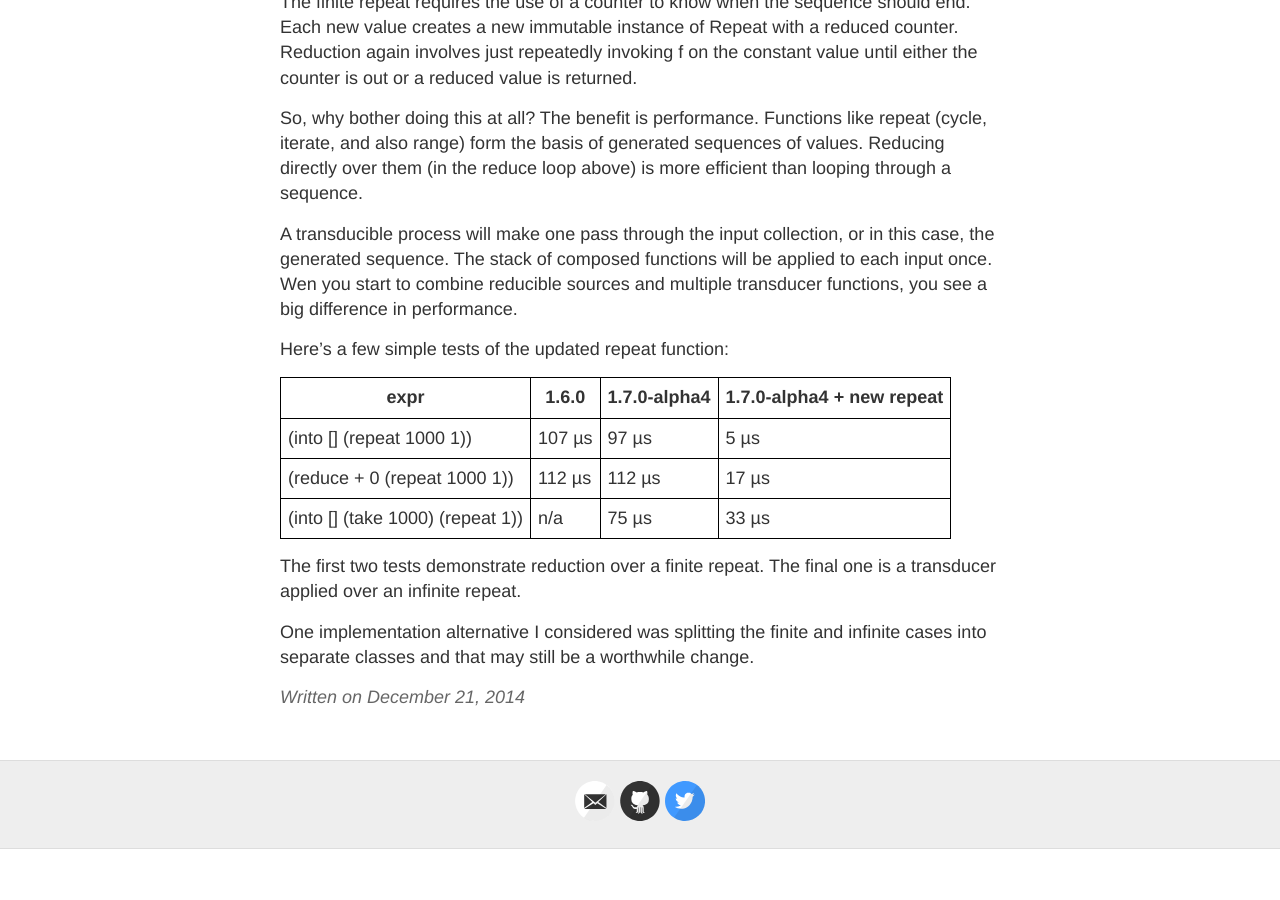
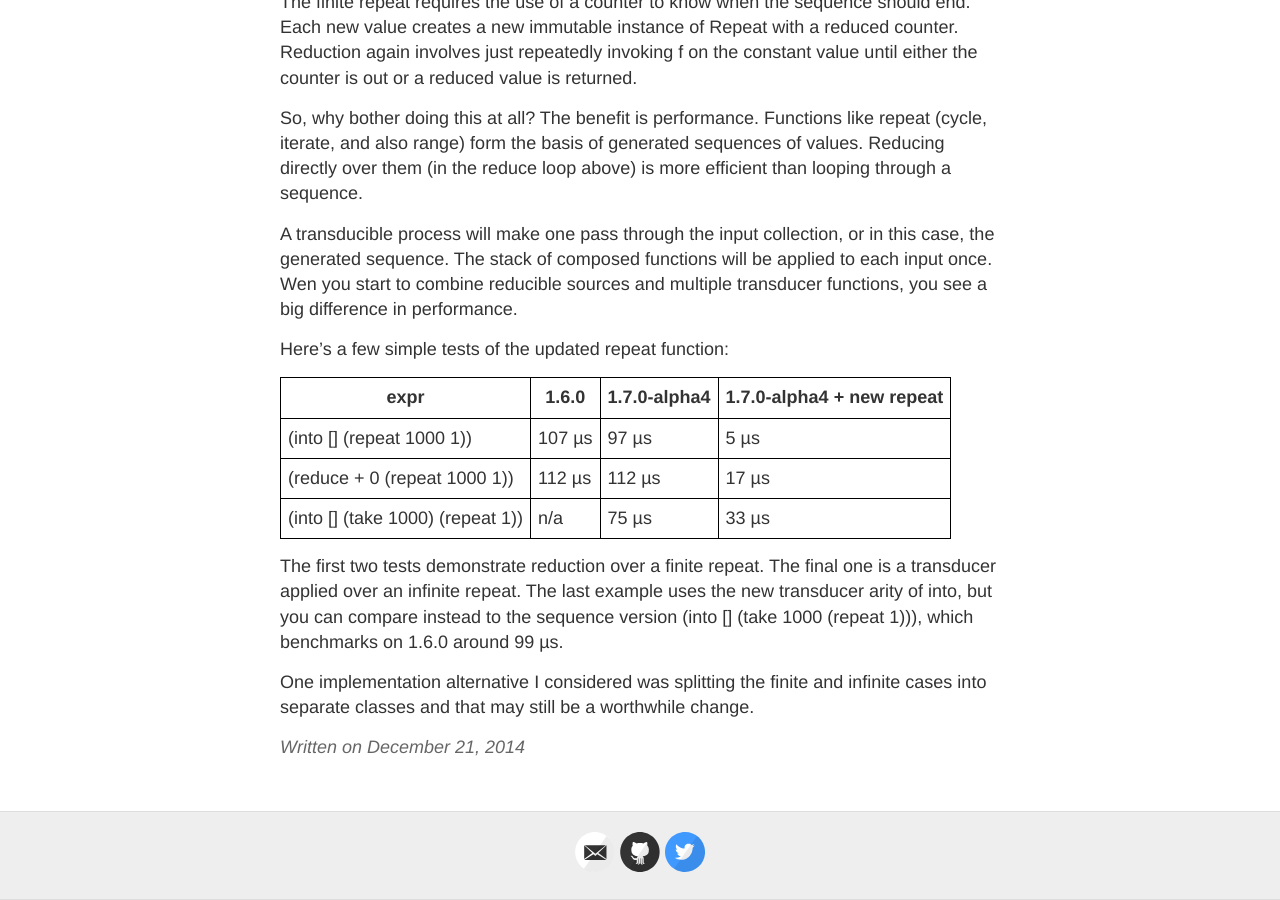
Before and after one commit to insideclojure/insideclojure.github.io, a Jekyll site: the page built from _posts/2014-12-21-reducible-repeat.md, in a window 1280 px wide and 900 px high, scrolled down 2392 px. Built offline with Jekyll 4.4.1, drawn with Linux system fonts in a browser that asks for light colours; before the commit the page ends 3241 px from its top, so only the background shows below that.

Commit message:
add 1.6 benchmark

```diff
--- a/_posts/2014-12-21-reducible-repeat.md
+++ b/_posts/2014-12-21-reducible-repeat.md
@@ -103,5 +103,7 @@ Here's a few simple tests of the updated repeat function:
 
 The first two tests demonstrate reduction over a finite repeat.
 The final one is a transducer applied over an infinite repeat.
+The last example uses the new transducer arity of into, but you can compare instead to the sequence version (into [] (take 1000 (repeat 1))), which benchmarks on 1.6.0 around 99 µs.
+
 
 One implementation alternative I considered was splitting the finite and infinite cases into separate classes and that may still be a worthwhile change.
```
